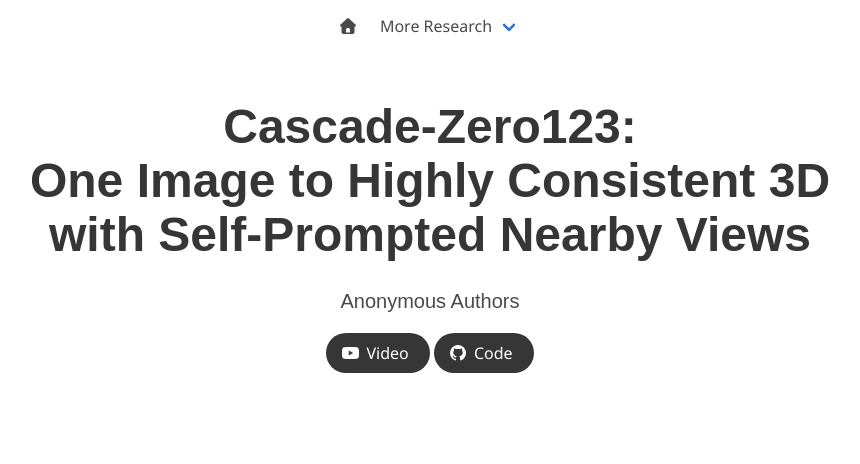
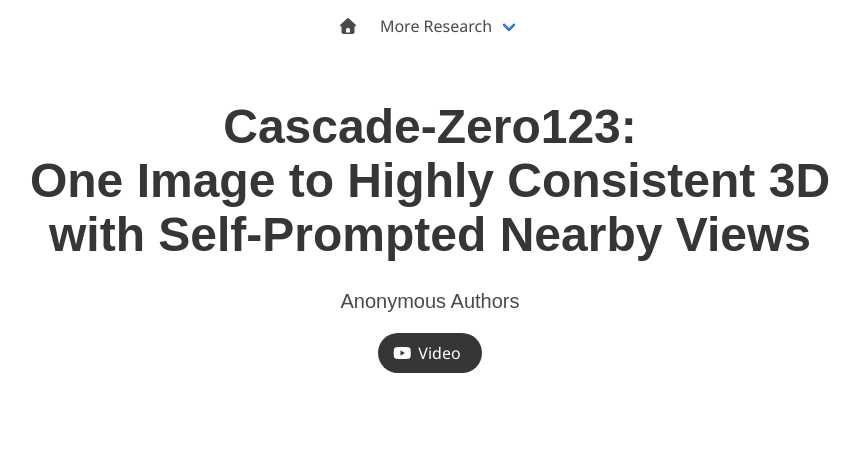
Before and after one commit to CascadeZero123/CascadeZero123.github.io, a plain HTML site: page index.html in a window 1280 px wide. Shown: the top 464 px of the page, without its empty margins (210-1070 px from the left). Drawn offline with nearby package versions, Linux system fonts and the light colour scheme; some icons are missing; a web font is replaced by a local one.

Commit message:
Update index.html

```diff
--- a/index.html
+++ b/index.html
@@ -92,16 +92,7 @@
                   <span>Video</span>
                 </a>
               </span>
-              <!-- Code Link. -->
-              <span class="link-block">
-                <a href="https://github.com/AbrahamYabo/Cascade-Zero123"
-                   class="external-link button is-normal is-rounded is-dark">
-                  <span class="icon">
-                      <i class="fab fa-github"></i>
-                  </span>
-                  <span>Code</span>
-                  </a>
-              </span>
+
             </div>
           </div>
         </div>
```
